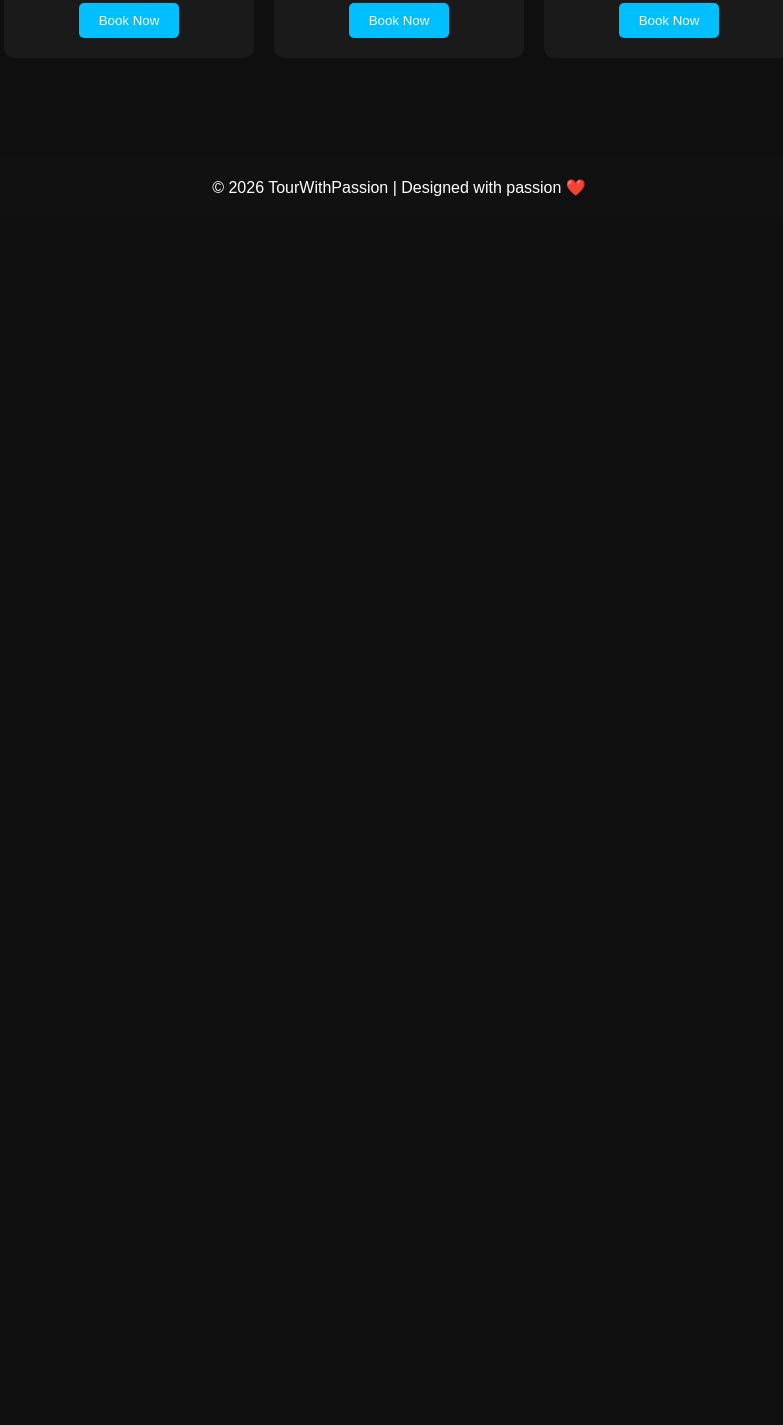
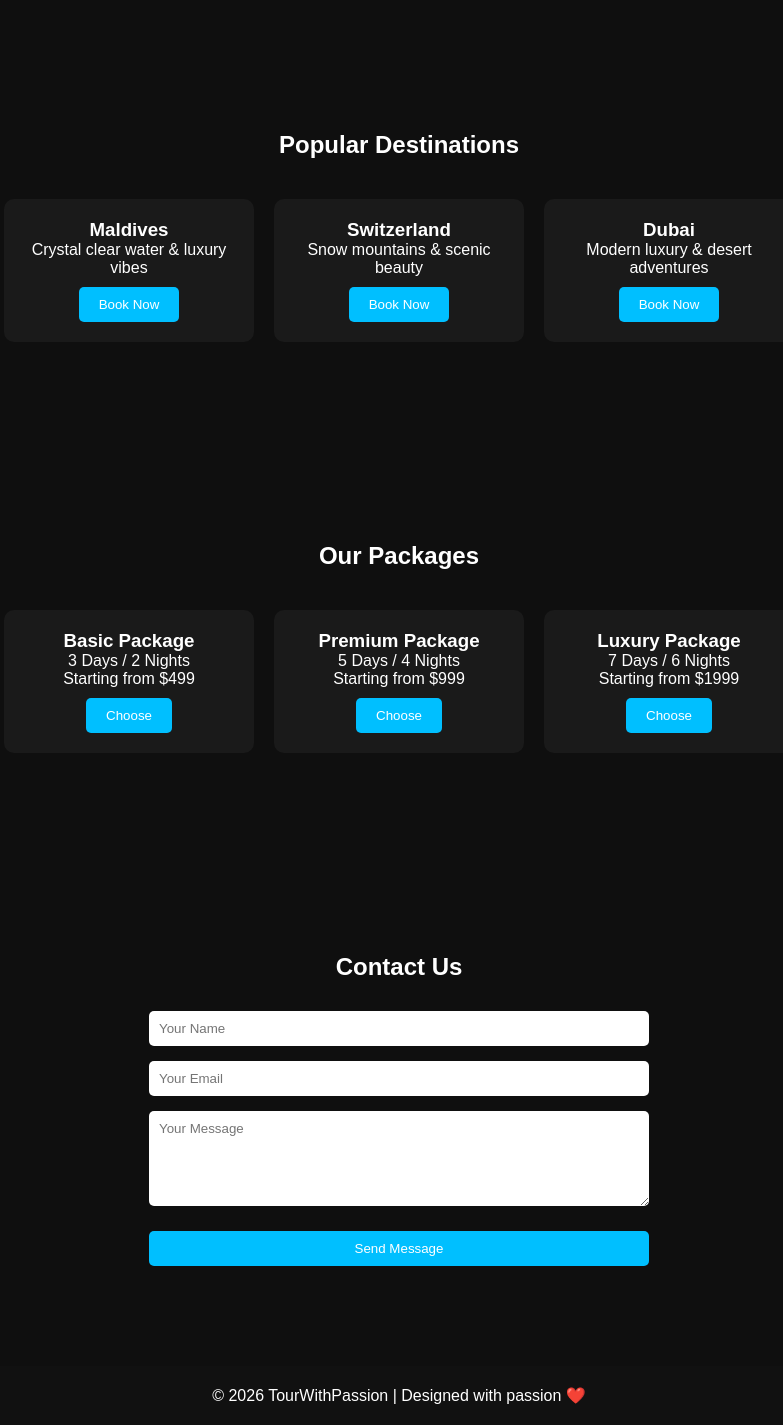
Before and after one commit to wanderlustaditya/Tourwithpassion, a plain HTML site: page index.html in a window 1280 px wide. Shown: the part 1053-2478 px from the top of the page, without its empty margins (241-1024 px from the left). Before the commit the page ends 1270 px from the top, so only its background shows below. Drawn offline with Linux system fonts and the light colour scheme.

Commit message:
Update index.html

```diff
--- a/index.html
+++ b/index.html
@@ -4,12 +4,14 @@
 <meta charset="UTF-8">
 <meta name="viewport" content="width=device-width, initial-scale=1.0">
 <title>Tour With Passion</title>
+
 <style>
 *{
 margin:0;
 padding:0;
 box-sizing:border-box;
 font-family:Arial, Helvetica, sans-serif;
+scroll-behavior:smooth;
 }
 
 body{
@@ -26,6 +28,7 @@ align-items:center;
 position:fixed;
 width:100%;
 top:0;
+z-index:1000;
 }
 
 header h1{
@@ -43,14 +46,17 @@ nav a:hover{
 color:#00bfff;
 }
 
+section{
+padding:100px 50px;
+text-align:center;
+}
+
 .hero{
 height:100vh;
 background:url('https://images.unsplash.com/photo-1507525428034-b723cf961d3e') no-repeat center center/cover;
 display:flex;
 justify-content:center;
 align-items:center;
-text-align:center;
-padding:20px;
 }
 
 .hero h2{
@@ -58,11 +64,6 @@ font-size:50px;
 background:rgba(0,0,0,0.6);
 padding:20px;
 border-radius:10px;
-}
-
-.section{
-padding:100px 50px;
-text-align:center;
 }
 
 .cards{
@@ -96,6 +97,21 @@ border-radius:5px;
 margin-top:10px;
 }
 
+.contact-form{
+max-width:500px;
+margin:auto;
+margin-top:30px;
+display:flex;
+flex-direction:column;
+gap:15px;
+}
+
+input, textarea{
+padding:10px;
+border:none;
+border-radius:5px;
+}
+
 footer{
 background:#111;
 padding:20px;
@@ -109,18 +125,27 @@ text-align:center;
 <header>
 <h1>TourWithPassion</h1>
 <nav>
-<a href="#">Home</a>
-<a href="#">Destinations</a>
-<a href="#">Packages</a>
-<a href="#">Contact</a>
+<a href="#home">Home</a>
+<a href="#about">About</a>
+<a href="#destinations">Destinations</a>
+<a href="#packages">Packages</a>
+<a href="#contact">Contact</a>
 </nav>
 </header>
 
-<section class="hero">
+<section class="hero" id="home">
 <h2>Explore The World With Passion 🌍</h2>
 </section>
 
-<section class="section">
+<section id="about">
+<h2>About Us</h2>
+<p style="margin-top:20px; max-width:800px; margin-left:auto; margin-right:auto;">
+TourWithPassion is dedicated to creating unforgettable travel experiences.
+We believe traveling is not just about visiting places — it's about creating memories.
+</p>
+</section>
+
+<section id="destinations">
 <h2>Popular Destinations</h2>
 
 <div class="cards">
@@ -144,6 +169,44 @@ text-align:center;
 </div>
 </section>
 
+<section id="packages">
+<h2>Our Packages</h2>
+
+<div class="cards">
+<div class="card">
+<h3>Basic Package</h3>
+<p>3 Days / 2 Nights</p>
+<p>Starting from $499</p>
+<button>Choose</button>
+</div>
+
+<div class="card">
+<h3>Premium Package</h3>
+<p>5 Days / 4 Nights</p>
+<p>Starting from $999</p>
+<button>Choose</button>
+</div>
+
+<div class="card">
+<h3>Luxury Package</h3>
+<p>7 Days / 6 Nights</p>
+<p>Starting from $1999</p>
+<button>Choose</button>
+</div>
+</div>
+</section>
+
+<section id="contact">
+<h2>Contact Us</h2>
+
+<div class="contact-form">
+<input type="text" placeholder="Your Name">
+<input type="email" placeholder="Your Email">
+<textarea rows="5" placeholder="Your Message"></textarea>
+<button>Send Message</button>
+</div>
+</section>
+
 <footer>
 <p>© 2026 TourWithPassion | Designed with passion ❤️</p>
 </footer>
```
